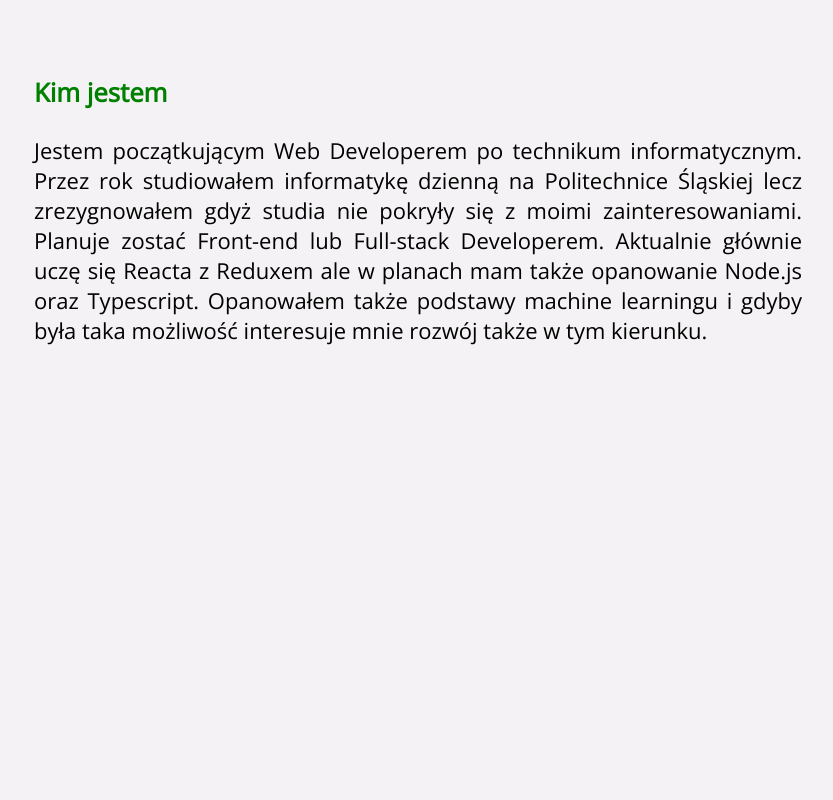
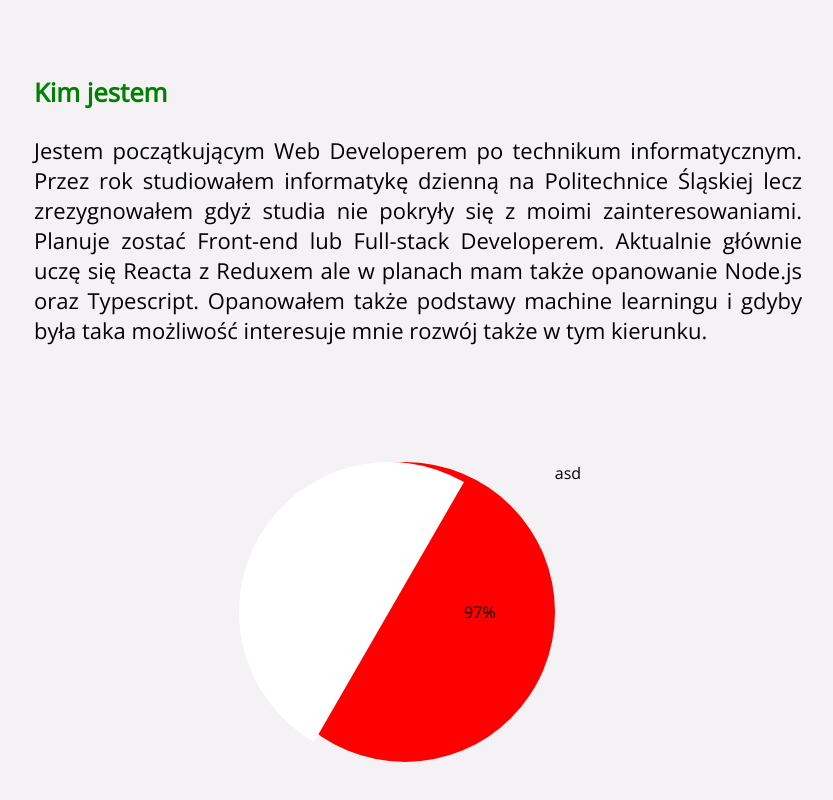
Before and after one commit to paweldyl/Portfolio, a React (Create React App) app: page / in a window 1280 px wide. Shown: the part 338-1138 px from the top of the page, without its empty margins (222-1055 px from the left). Built offline with nearby package versions, Linux system fonts and the light colour scheme.

Commit message:
experimenting with progress bar

```diff
--- a/src/App.js
+++ b/src/App.js
@@ -4,7 +4,7 @@ import Loading from "./components/Loading";
 import Menu from "./components/Menu";
 import About_me from "./components/About_me";
 import Skills from "./components/Skills";
-import Achivements from "./components/Achivements";
+import Achievements from "./components/Achivements";
 import Projects from "./components/Projects";
 import Courses from "./components/Courses";
 import Cv from "./components/Cv";
@@ -19,7 +19,7 @@ const App = () => {
 			<Menu />
 			<About_me />
 			<Skills />
-			<Achivements />
+			<Achievements />
 			<Projects />
 			<Courses />
 			<Cv />
--- a/src/components/Achivements.js
+++ b/src/components/Achivements.js
@@ -1,11 +1,13 @@
 import React from "react";
+import Progress_bar from "./Progress_bar";
 
-const Achivements = () => {
+const Achievements = () => {
 	return (
 		<section id="achievements">
-
+			<Progress_bar />
+			asd
 		</section>
 	)
 }
 
-export default Achivements;
+export default Achievements;
--- /dev/null
+++ b/src/components/Progress_bar.js
@@ -0,0 +1,13 @@
+import React, { useEffect, useState } from "react";
+
+const Progress_bar = () => {
+	return (
+		<section className="progress-bar">
+			<div className="left-hover"></div>
+			<div className="right-hover"></div>
+			<div className="number">97%</div>
+		</section >
+	)
+}
+
+export default Progress_bar;
--- a/src/index.css
+++ b/src/index.css
@@ -22,6 +22,7 @@ body {
   width: 100%;
   height: 100vh;
   position: fixed;
+  z-index: 2;
   top: 0;
   left: 0;
   background-color: black;
@@ -367,4 +368,44 @@ body {
 #achievements {
   min-height: 100vh;
 }
+
+#achievements {
+  width: 100%;
+  height: 100vh;
+  display: -webkit-box;
+  display: -ms-flexbox;
+  display: flex;
+  -webkit-box-pack: center;
+      -ms-flex-pack: center;
+          justify-content: center;
+  -ms-flex-item-align: center;
+      align-self: center;
+}
+
+#achievements .progress-bar {
+  width: 300px;
+  height: 300px;
+  display: -webkit-box;
+  display: -ms-flexbox;
+  display: flex;
+  -webkit-box-pack: center;
+      -ms-flex-pack: center;
+          justify-content: center;
+  -webkit-box-align: center;
+      -ms-flex-align: center;
+          align-items: center;
+  position: relative;
+  background-color: red;
+  border-radius: 50%;
+}
+
+#achievements .left-hover {
+  width: 150px;
+  height: 300px;
+  background-color: white;
+  border-top-left-radius: 1000px;
+  border-bottom-left-radius: 1000px;
+  -webkit-transform: rotate(30deg) translate(-75px);
+          transform: rotate(30deg) translate(-75px);
+}
 /*# sourceMappingURL=index.css.map */
--- a/src/index.scss
+++ b/src/index.scss
@@ -20,6 +20,7 @@ body{
 	width:100%;
 	height: 100vh;
 	position: fixed;
+	z-index:2;
 	top:0;
 	left:0;
 	background-color: $transition-screen;
@@ -248,3 +249,28 @@ body{
 #achievements{
 	min-height: 100vh;
 }
+#achievements{
+	width:100%;
+	height: 100vh;
+	display: flex;
+	justify-content: center;
+	align-self: center;
+	.progress-bar{
+		width:300px;
+		height: 300px;
+		display: flex;
+		justify-content: center;
+		align-items: center;
+		position: relative;
+		background-color: red;
+		border-radius: 50%;
+	}
+	.left-hover{
+		width:150px;
+		height:300px;
+		background-color: white;
+		border-top-left-radius:1000px;
+		border-bottom-left-radius: 1000px;
+		transform: rotate(30deg) translate(-75px);
+	}
+}
```
Also changed, not shown: 1 other file (tests, documents, lock files or other folders).
